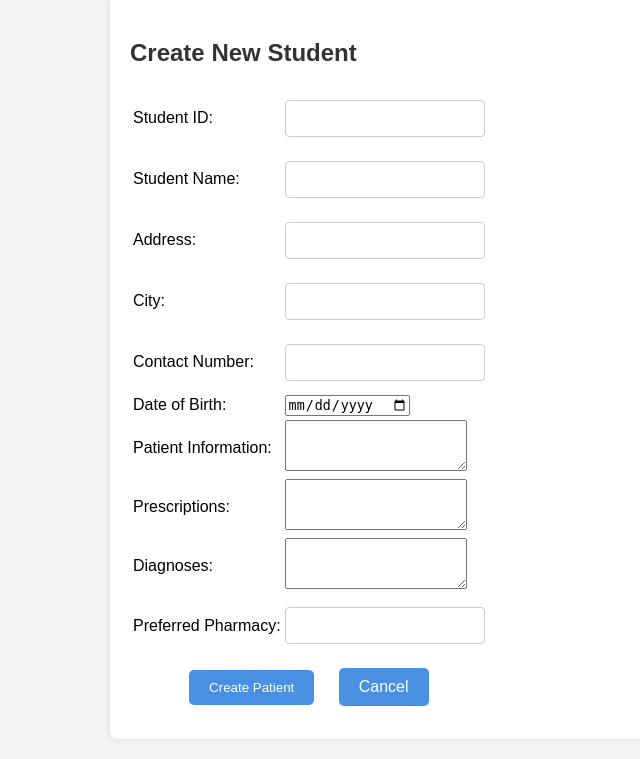
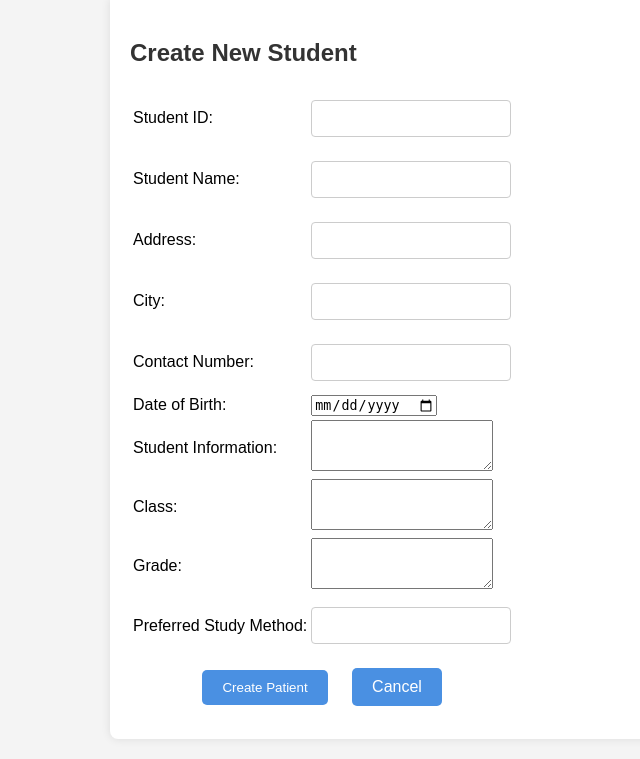
Before and after one commit to madelinekabbott/Abbott_Hogan_Patient_Management, a PHP site: page /create_student.php in a window 1280 px wide. Shown: the part 141-900 px from the top of the page, without its empty margins (110-750 px from the left). Run offline with PHP 8.4, Linux system fonts and the light colour scheme; a user stored in the database is signed in.

Commit message:
Update create_student.php

```diff
--- a/1_code/create_student.php
+++ b/1_code/create_student.php
@@ -11,29 +11,29 @@ if (!isset($_SESSION['admin_id'])) {
 $errorMessage = "";
 
 if ($_SERVER['REQUEST_METHOD'] === 'POST') {
-    $studentId          = $_POST['patient_id'];
-    $studentName        = $_POST['patient_name'];
+    $studentId          = $_POST['student_id'];
+    $studentName        = $_POST['student_name'];
     $address            = $_POST['address'];
     $city               = $_POST['city'];
     $contactNumber      = $_POST['contact_number'];
     $dob                = $_POST['dob'];
-    $patientInformation = $_POST['patient_information'] ?? null;
-    $prescriptions      = $_POST['prescriptions'] ?? null;
-    $diagnoses          = $_POST['diagnoses'] ?? null;
-    $preferredPharmacy  = $_POST['preferred_pharmacy'] ?? null;
+    $studentInformation = $_POST['student_information'] ?? null;
+    $class              = $_POST['class'] ?? null;
+    $grade          = $_POST['grade'] ?? null;
+    $preferredStudyMethod  = $_POST['preferred_study_method'] ?? null;
 
     $stmt = $pdo->prepare("
-        INSERT INTO Patient (
+        INSERT INTO Student (
             StudentID,
             StudentName,
             Address,
             City,
             ContactNumber,
             DOB,
-            PatientInformation,
-            Prescriptions,
-            Diagnoses,
-            PreferredPharmacy
+            StudentInformation,
+            Class,
+            Grade,
+            PreferredStudyMethod
         ) VALUES (
             :student_id,
             :student_name,
@@ -41,10 +41,10 @@ if ($_SERVER['REQUEST_METHOD'] === 'POST') {
             :city,
             :contact_number,
             :dob,
-            :patient_information,
-            :prescriptions,
-            :diagnoses,
-            :preferred_pharmacy
+            :student_information,
+            :class,
+            :grade,
+            :preferred_study_method
         )
     ");
 
@@ -56,10 +56,10 @@ if ($_SERVER['REQUEST_METHOD'] === 'POST') {
             'city'                 => $city,
             'contact_number'       => $contactNumber,
             'dob'                  => $dob,
-            'patient_information'  => $patientInformation,
-            'prescriptions'        => $prescriptions,
-            'diagnoses'            => $diagnoses,
-            'preferred_pharmacy'   => $preferredPharmacy
+            'student_information'  => $studentInformation,
+            'class'                => $class,
+            'grade'                => $grade,
+            'preferred_study_method'   => $preferredStudyMethod
         ]);
 
         header("Location: manage_students.php?created=true");
@@ -121,25 +121,25 @@ if ($_SERVER['REQUEST_METHOD'] === 'POST') {
                     <td><label for="dob">Date of Birth:</label></td>
                     <td><input type="date" name="dob" id="dob" required></td>
                 </tr>
-                <!-- Patient Information (optional) -->
+                <!-- Student Information (optional) -->
                 <tr>
-                    <td><label for="patient_information">Patient Information:</label></td>
-                    <td><textarea name="patient_information" id="patient_information" rows="3"></textarea></td>
+                    <td><label for="student_information">Student Information:</label></td>
+                    <td><textarea name="student_information" id="student_information" rows="3"></textarea></td>
                 </tr>
-                <!-- Prescriptions (optional) -->
+                <!-- Class (optional) -->
                 <tr>
-                    <td><label for="prescriptions">Prescriptions:</label></td>
-                    <td><textarea name="prescriptions" id="prescriptions" rows="3"></textarea></td>
+                    <td><label for="class">Class:</label></td>
+                    <td><textarea name="class" id="class" rows="3"></textarea></td>
                 </tr>
-                <!-- Diagnoses (optional) -->
+                <!-- Grade (optional) -->
                 <tr>
-                    <td><label for="diagnoses">Diagnoses:</label></td>
-                    <td><textarea name="diagnoses" id="diagnoses" rows="3"></textarea></td>
+                    <td><label for="grade">Grade:</label></td>
+                    <td><textarea name="grade" id="grade" rows="3"></textarea></td>
                 </tr>
-                <!-- Preferred Pharmacy (optional) -->
+                <!-- Preferred Study Mehtod (optional) -->
                 <tr>
-                    <td><label for="preferred_pharmacy">Preferred Pharmacy:</label></td>
-                    <td><input type="text" name="preferred_pharmacy" id="preferred_pharmacy" style="width: 200px;"></td>
+                    <td><label for="preferred_study_method">Preferred Study Method:</label></td>
+                    <td><input type="text" name="preferred_study_method" id="preferred_study_method" style="width: 200px;"></td>
                 </tr>
                 <!-- Submit / Cancel -->
                 <tr>
```
